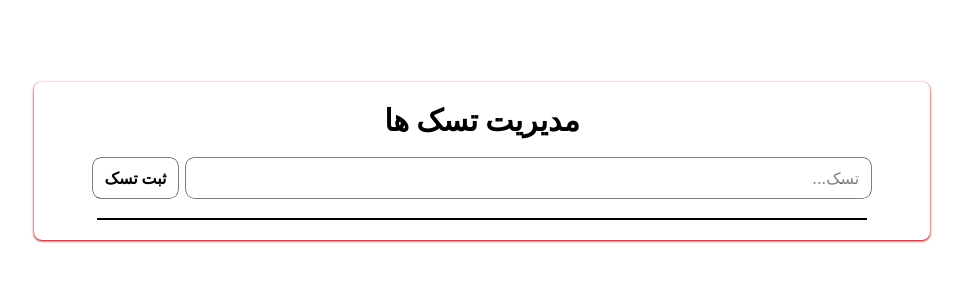
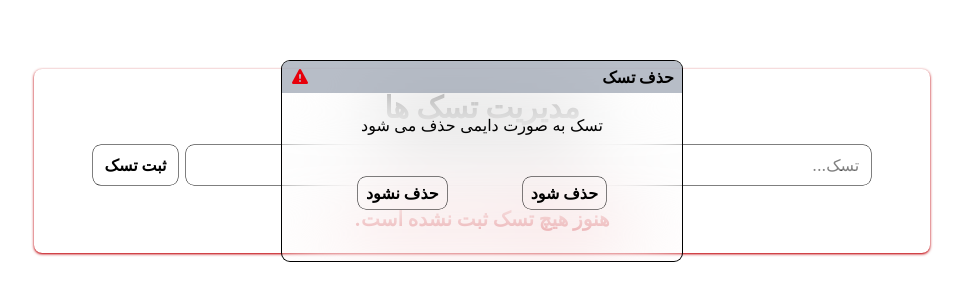
Before and after one commit to abdullahmohammadi-655/todo-list-with-html-tailwindcss-js, a website built with Vite: page index.html in a window 1280 px wide. Shown: the part 239-540 px from the top of the page, without its empty margins (158-1121 px from the left). Built offline with nearby package versions, Linux system fonts and the light colour scheme.

Commit message:
added some styles on model

```diff
--- a/index.html
+++ b/index.html
@@ -16,7 +16,7 @@
               <input type="text" id="task" placeholder="تسک..." class="w-[80%] ring-[0.5px] rounded-lg px-3 py-2 outline-0 hover:outline-0">
               <input type="submit" id="register" class="ring-[0.5px] px-3 py-2 rounded-lg font-bold hover:cursor-pointer hover:bg-gray-700 hover:text-white w-[10%]" value="ثبت تسک">
             </div>
-            <div class="w-[90%] border " id="display">
+            <div class="w-[90%]" id="display">
 
 
 
@@ -24,15 +24,18 @@
            </form>
 
 
-           <div class="flex absolute inset-0 justify-center items-center h-screen hidden">
-                     <div class="w-100 h-50 ring-1 rounded-lg flex flex-col backdrop-blur-2xl items-center justify-center">
-                           <p>حذف تسک </p>
-                           <i class="fa-solid fa-warning"></i>
+           <div class="flex absolute inset-0 justify-center items-center h-screen confirm">
+                     <div class="w-100 h-50 ring-1 rounded-lg flex flex-col backdrop-blur-2xl items-center justify-center space-y-10">
+                         <div class="w-full flex justify-between items-center absolute top-0 rounded-t-lg bg-gray-400/70 px-2 py-1">
+                           <p class="text-md font-bold">حذف تسک </p>
+                           <i class="fa-solid fa-warning text-red-600"></i>
+
+                         </div>
                            <h5>تسک به صورت دایمی حذف می شود </h5>
 
-                                  <div class="flex justify-evenly">
-                                     <button class="ring-[0.5px] rounded-lg px-3 py-2 font-bold">حذف شود</button>
-                                     <button class="ring-[0.5px] rounded-lg px-3 py-2 font-bold">حذف نشود</button>
+                                  <div class="flex justify-evenly w-full">
+                                     <button class="ring-[0.5px] rounded-lg px-2 py-1 hover:cursor-pointer font-bold hover:bg-red-700 hover:text-white transition-all duration-500">حذف شود</button>
+                                     <button class="ring-[0.5px] rounded-lg px-2 py-1 hover:cursor-pointer font-bold hover:bg-green-700 hover:text-white transition-all duration-500">حذف نشود</button>
                                   </div>
 
                      </div>
--- a/todo.js
+++ b/todo.js
@@ -4,15 +4,9 @@
 const taskEl = document.getElementById('task');
 const registerBtn = document.getElementById('register');
 const displayEl = document.getElementById('display');
-
+const confirmEl = document.querySelector(".confirm");
 const tasks = JSON.parse(localStorage.getItem("tasks")) || [];
 
-if(tasks.length === 0){
-      const h1 = document.createElement('h1');
-      h1.innerHTML = "هنوز هیچ تسک ثبت نشده است."
-     displayEl.append(h1);
-
-}
 
 
 registerBtn.addEventListener('click', (e) => {
@@ -32,6 +26,13 @@ registerBtn.addEventListener('click', (e) => {
 
 function renderTasks() {
       displayEl.innerHTML = "";
+      if(tasks.length === 0){
+            const h1 = document.createElement('h1');
+            h1.classList.add("w-full","text-center","font-bold","text-red-700","text-xl")
+            h1.innerHTML = "هنوز هیچ تسک ثبت نشده است."
+           displayEl.append(h1);
+
+      }
       tasks.forEach(task => {
             displayEl.innerHTML += `
                        <div>
@@ -75,15 +76,16 @@ displayEl.addEventListener('click', (e) => {
 
         // delete task section
         if(e.target.classList.contains("delete")){
-            const id = Number(e.target.dataset.id);
+               confirmEl.classList.remove('hidden');
+            // const id = Number(e.target.dataset.id);
 
-            const task = tasks.findIndex((t) => t.id === id);
+            // const task = tasks.findIndex((t) => t.id === id);
 
-            if(task !== -1){
-                  tasks.splice(task,1);
-            }
+            // if(task !== -1){
+            //       tasks.splice(task,1);
+            // }
 
-            localStorage.setItem("tasks", JSON.stringify(tasks));
+            // localStorage.setItem("tasks", JSON.stringify(tasks));
 
             renderTasks();
 
```
